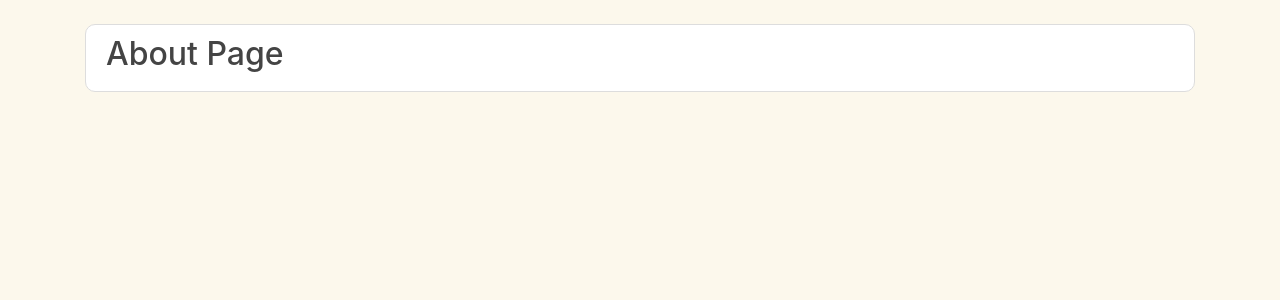
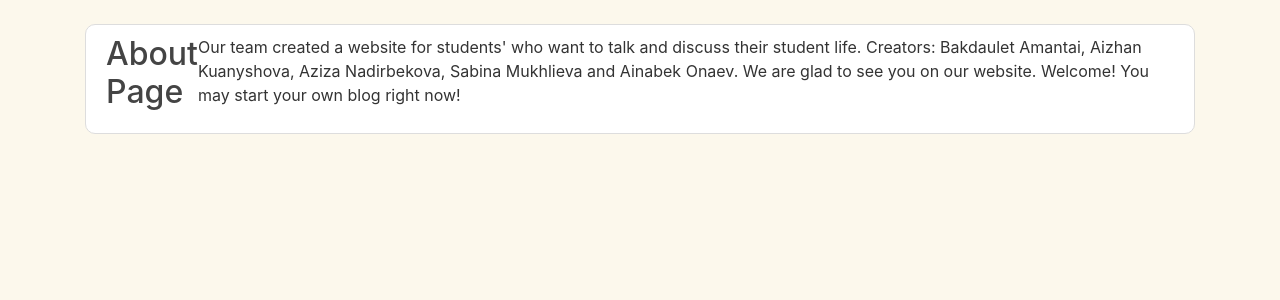
Before and after one commit to bahamashina/team19bdapp, a Django app: page /about/ in a window 1280 px wide. Shown: the part 56-356 px from the top of the page. Run offline with Django 3.2, Linux system fonts and the light colour scheme; some libraries are stand-ins or nearby versions.

Commit message:
some changes

```diff
--- a/blog/templates/blog/about.html
+++ b/blog/templates/blog/about.html
@@ -2,5 +2,8 @@
 {% block content %}
   <article class="media content-section">
     <h2>About Page</h2>
+    <p>Our team created a website for students' who want to talk and discuss their student life.
+Creators: Bakdaulet Amantai, Aizhan Kuanyshova, Aziza Nadirbekova, Sabina Mukhlieva and Ainabek Onaev.
+We are glad to see you on our website. Welcome! You may start your own blog right now!</p>
   </article>
 {% endblock content %}
```
